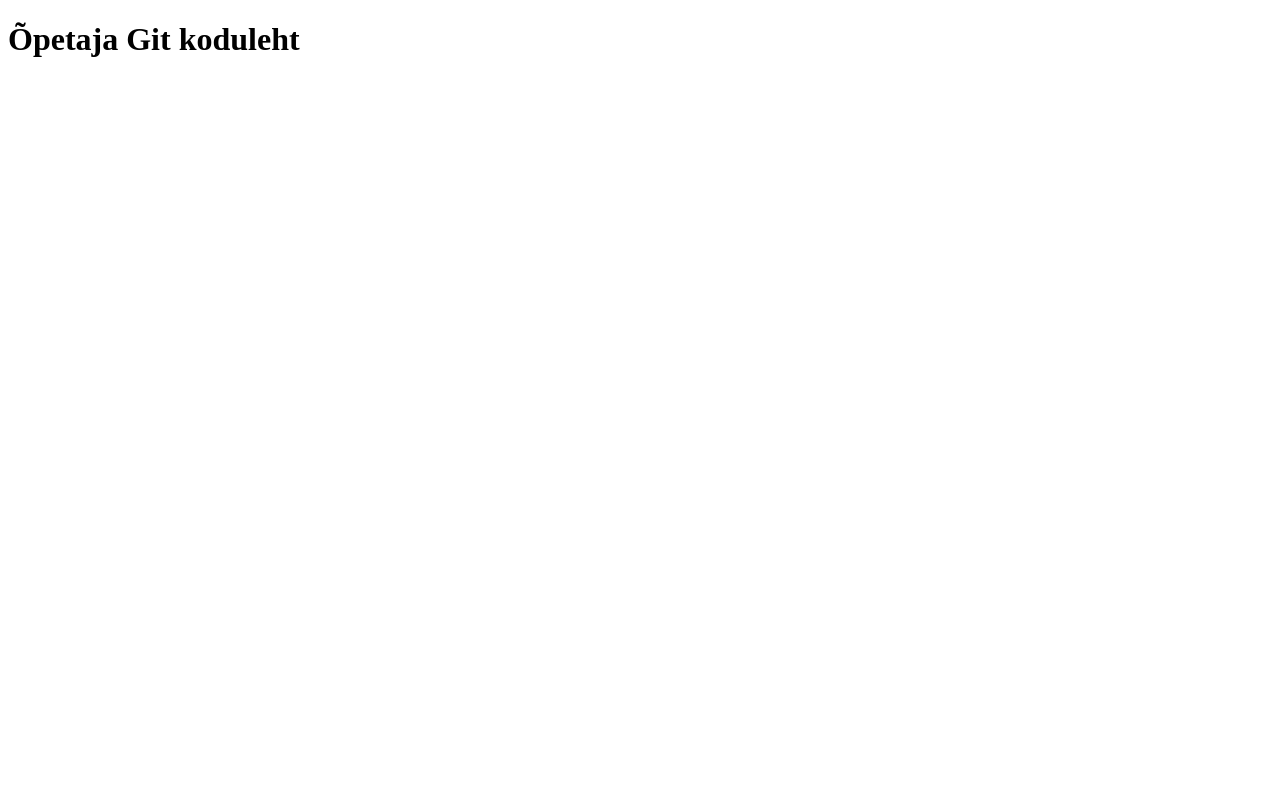
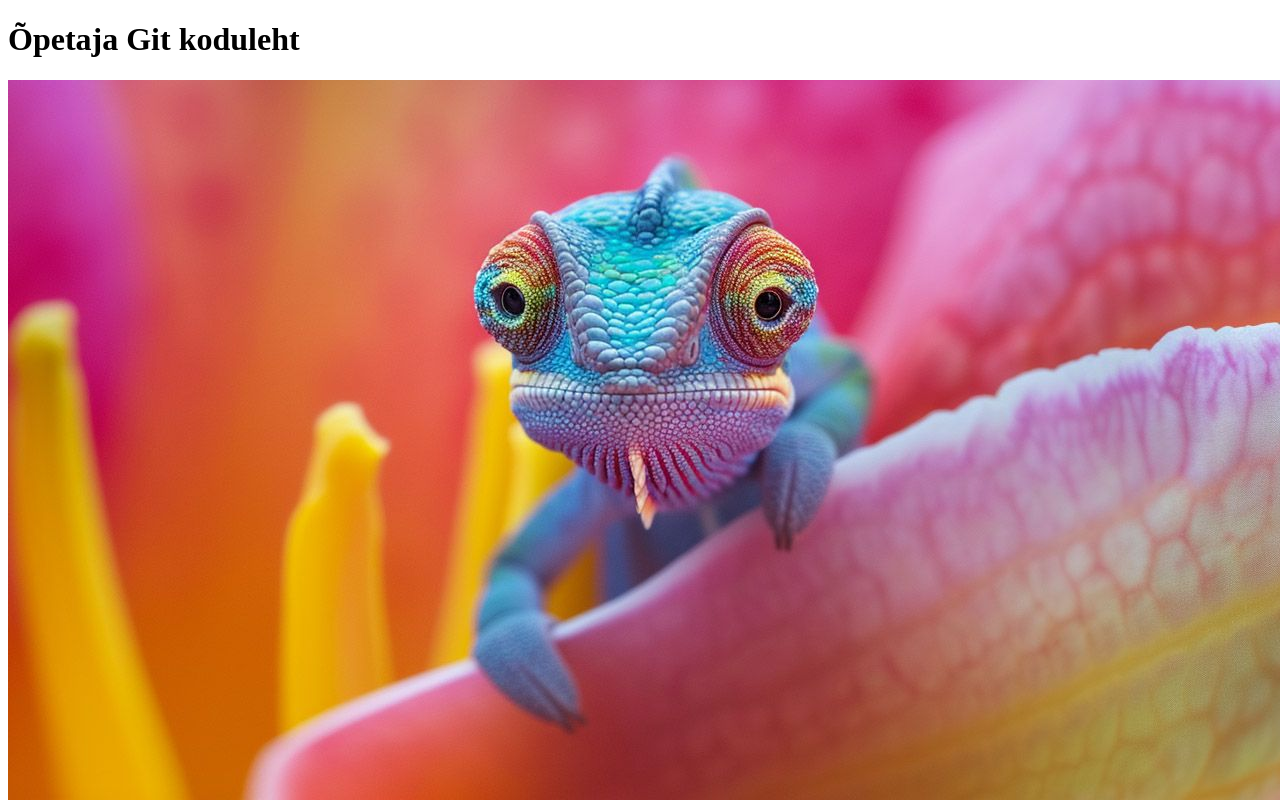
Before and after one commit to d3ede/WebStorm, a plain HTML site: page index.html in a window 1280 px wide. Drawn offline with Linux system fonts and the light colour scheme.

Commit message:
yasherica image

```diff
--- a/index.html
+++ b/index.html
@@ -6,6 +6,6 @@
 </head>
 <body>
 <h1>Õpetaja Git koduleht</h1>
-
+<img src="yasherica.jpg" alt="Image">
 </body>
 </html>
```
Also changed, not shown: yasherica.jpg (added).
